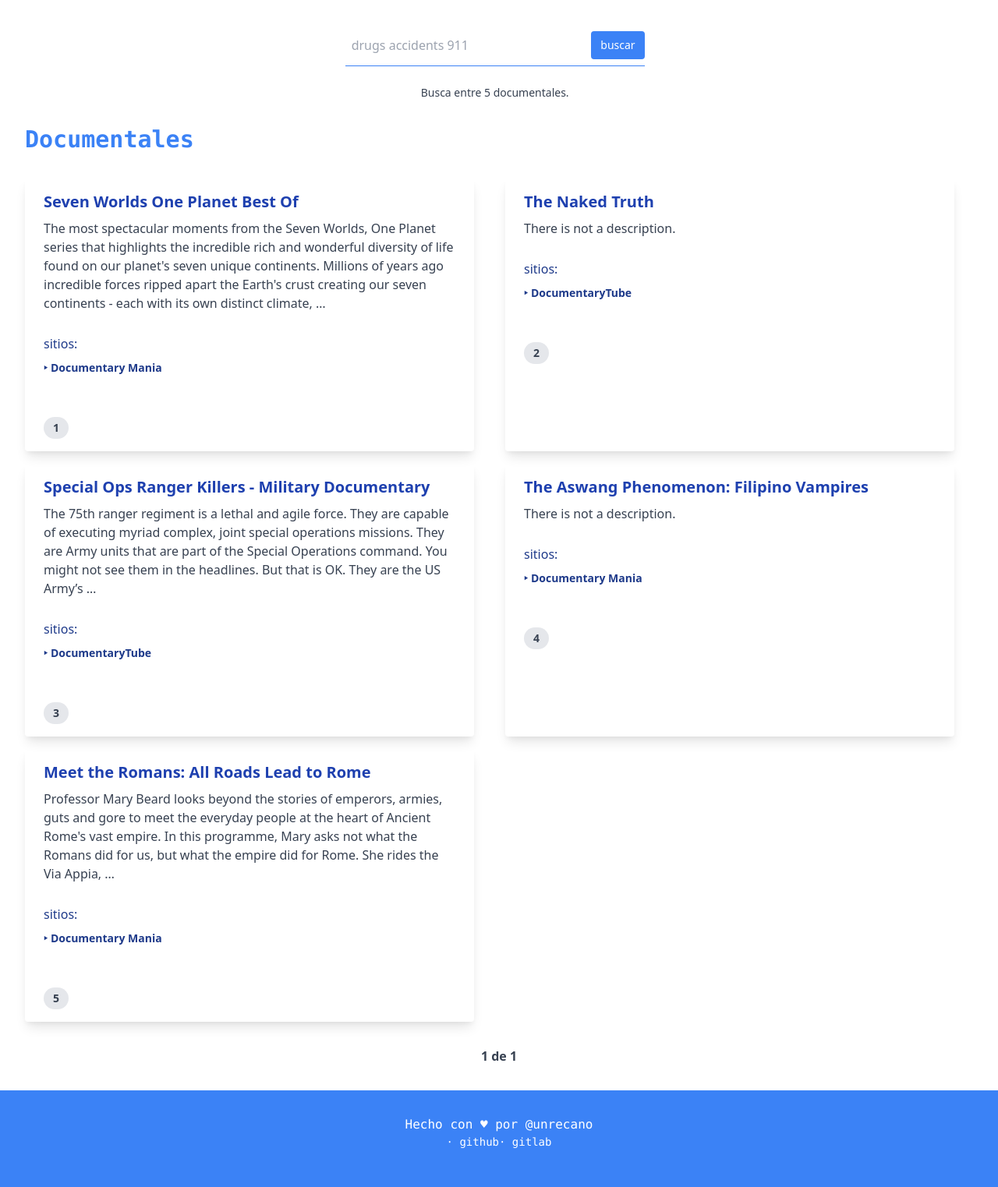
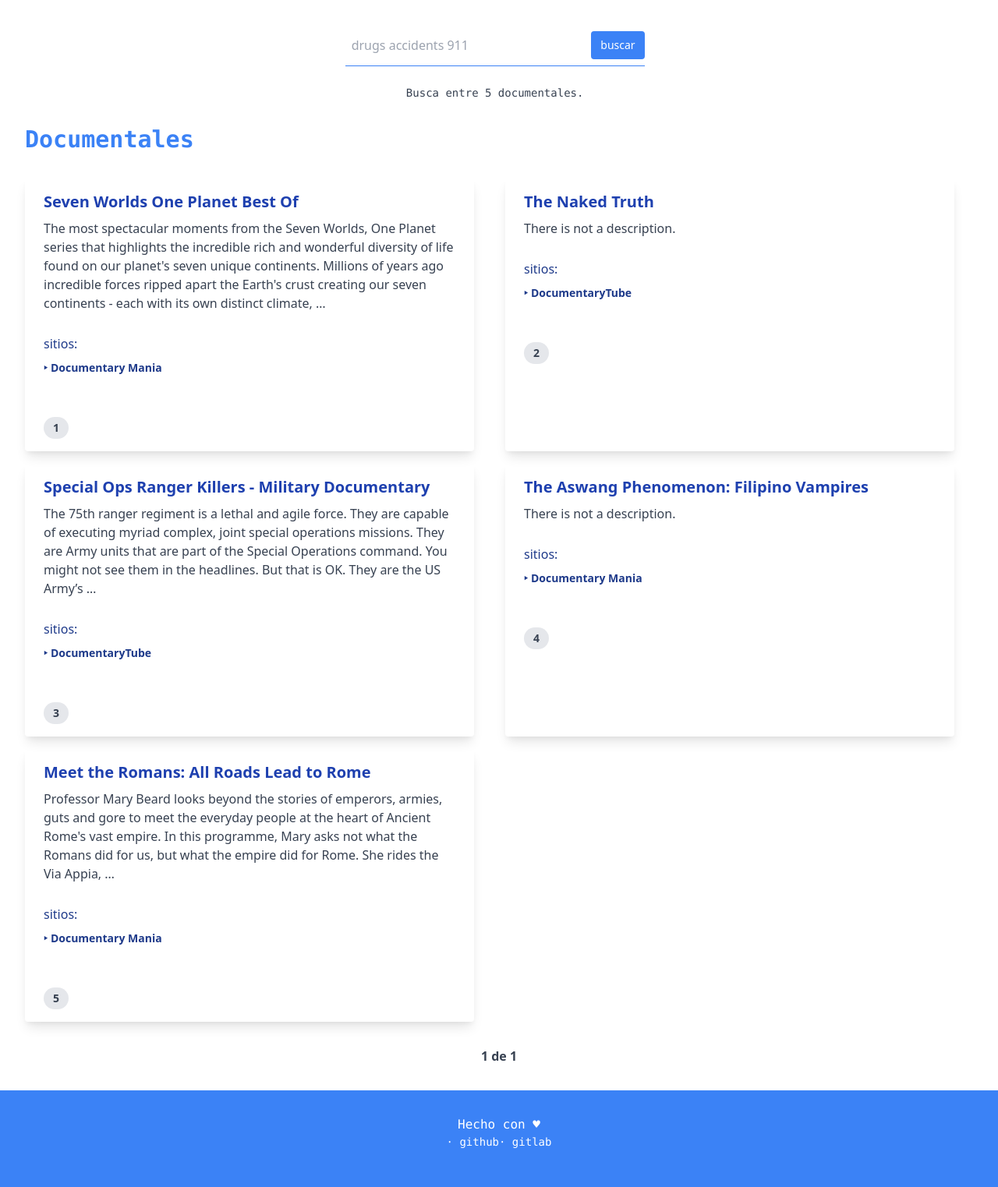
Before and after one commit to unrecano/documentales.web, a Django app: page / in a window 1280 px wide. Shown: the part 76-1599 px from the top of the page at 78% size. Run offline with Django 3.2, Linux system fonts and the light colour scheme; data comes from the database, SQL or seed files in the repository.

Commit message:
remove twitter and change fonts

```diff
--- a/documentaries/templates/base/layout.html
+++ b/documentaries/templates/base/layout.html
@@ -35,7 +35,7 @@
 <footer class="bg-blue-500 text-white px-2 pt-0 pb-2 mt-0 font-mono">
   <div class="container mx-auto py-8">
     <div class="flex flex-col mb-2 px-4 items-center">
-      <div class="text-base font-medium">Hecho con &#9829; por <a href="https://github.com/unrecano">@unrecano</a></div>
+      <div class="text-base font-medium">Hecho con &#9829;</div>
       <div class="flex text-sm font-light">
         <a href="https://github.com/unrecano/documentaries.web" target="blank">&#183; github</a>
         <a href="https://gitlab.com/unrecano/documentaries.web" target="blank">&#183; gitlab</a>
--- a/documentaries/web/templates/documentaries/search.html
+++ b/documentaries/web/templates/documentaries/search.html
@@ -12,20 +12,16 @@
               type="submit">buscar</button>
     </div>
     <br>
-    <p class="text-gray-700 text-sm">Busca entre {{ total }} documentales.</p>
+    <p class="text-gray-700 font-mono text-sm">Busca entre {{ total }} documentales.</p>
   </form>
 </div>
 <h1 class="my-8 font-mono text-3xl font-bold text-blue-500">Documentales</h1>
 {% if words != "" %}
-<p class="text-gray-700 text-sm">Se encontraron {{ results }} coincidencias.</p>
+<p class="text-gray-700 font-mono text-sm">Se encontraron {{ results }} coincidencias.</p>
 {% endif %}
 <div class="my-8 grid grid-cols-1 gap-4 lg:grid-cols-2">
   {% for documentary in documentaries %}
   {% include 'components/documentary.html' with documentary=documentary %}
-  {% empty %}
-  <div class="grid grid-cols-1 lg:grid-cols-3 gap-4 text-center">
-    <p class="text-gray-700 font-bold text-lg">No hay resultados.</p>
-  </div>
   {% endfor %}
 </div>
 {% if documentaries|length > 0 %}
```
